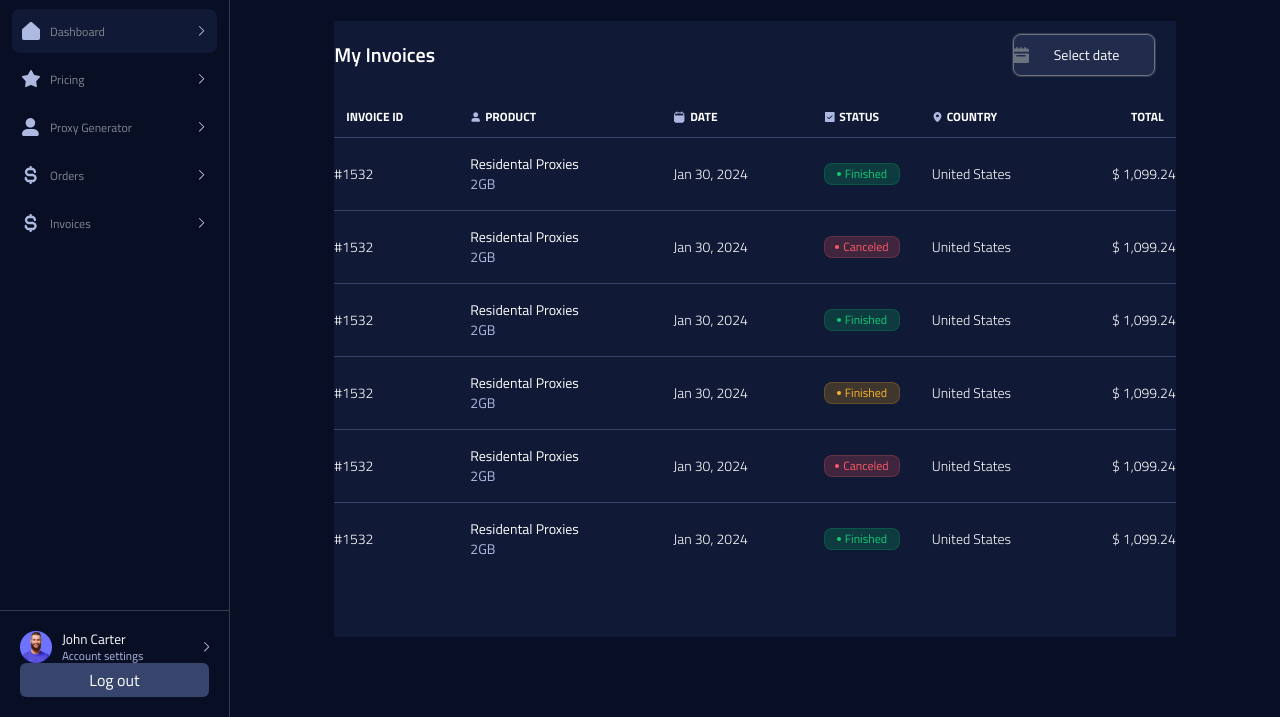
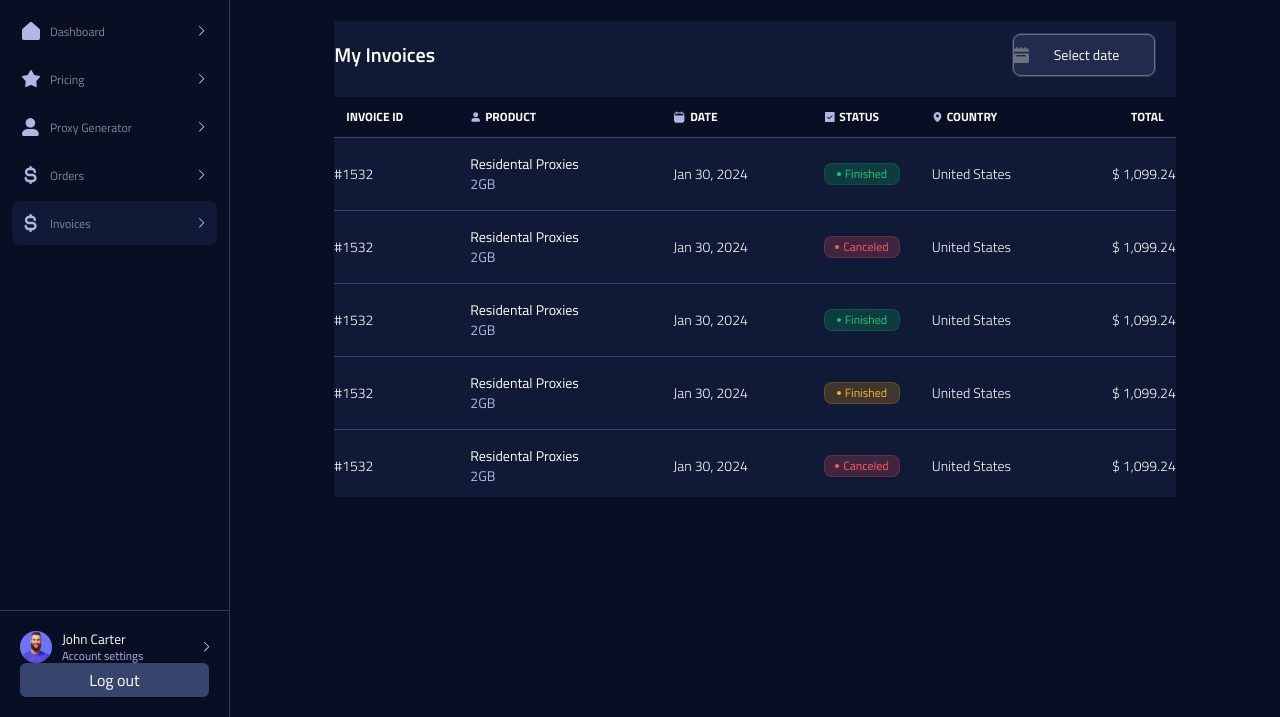
Before and after one commit to SaadMeer/proxySiteUser, a plain HTML site: page invoices.html in a window 1280 px wide. Shown: the part 83-800 px from the top of the page. Drawn offline with nearby package versions, Linux system fonts and the light colour scheme.

Commit message:
ponit 5 fix

```diff
--- a/invoices.html
+++ b/invoices.html
@@ -51,7 +51,7 @@
 
             <div class="sidebar-menu-section">
                 <ul class="sidebar-ul">
-                    <li class="sidebar-li dash-li-1 active">
+                    <li class="sidebar-li dash-li-1">
                         <a href="index.html">
                             <span class="dash-li ">
                                 <svg xmlns="http://www.w3.org/2000/svg" width="18" height="18" viewBox="0 0 14 14"
@@ -127,7 +127,7 @@
                             </svg>
                         </a>
                     </li>
-                    <li class="sidebar-li dash-li-5">
+                    <li class="sidebar-li dash-li-5 active">
                         <a href="invoices.html">
                             <span class="dash-li">
                                 <svg xmlns="http://www.w3.org/2000/svg" width="18" height="18" viewBox="0 0 10 14"
@@ -201,7 +201,7 @@
                 <h3>Invoices</h3>
                 <p>Thank you for using ProxyHaze</p>
 
-                <div class="relative mainLightBg rounded-xl mt-6 pt-2 rightContentInvoiceScroll">
+                <div class="relative mainLightBg rounded-xl mt-6 pt-2 table-wrp block ">
                     <div class="flex justify-between items-center px-8 pb-5 pt-3">
                         <h5 class="text-xl text-white font-semibold">My Invoices</h5>
                         <div class="relative flex max-w-sm rounded-lg bg5 mt-5 mr-5 w-36 mainLightBorder">
@@ -219,13 +219,18 @@
                         </div>
                     </div>
 
+
+
+                    <div class="fixTableHead">
+
                         <table class="w-full text-sm text-left text-white-500 dark:text-white">
-                        <thead class="text-xs text-white-700 uppercase">
-                            <tr class="mainLightBorder-bottom">
-                                <th scope="col" class="p-3 px-8 text-left text-white">
+
+                            <thead class="text-xs text-white-700 uppercase sticky top-0">
+                                <tr class="mainLightBorder-bottom mainLightBg1">
+                                    <th scope="col" class="sticky top-0 p-3 px-8 text-left text-white">
                                         Invoice ID
                                     </th>
-                                <th scope="col" class="p-3 text-center flex items-center text-white">
+                                    <th scope="col" class="sticky top-0 p-3 text-center flex items-center text-white">
                                         <svg xmlns="http://www.w3.org/2000/svg" class="mr-1" width="11" height="10"
                                             viewBox="0 0 11 10" fill="none">
                                             <g clip-path="url(#clip0_37_442)">
@@ -251,7 +256,7 @@
                                         </svg>
                                         Product
                                     </th>
-                                <th scope="col" class="p-3 text-center text-white">
+                                    <th scope="col" class="sticky top-0 p-3 text-center text-white">
                                         <span class="flex items-center">
                                             <svg xmlns="http://www.w3.org/2000/svg" class="mr-1" width="13" height="12"
                                                 viewBox="0 0 13 12" fill="none">
@@ -267,10 +272,10 @@
                                                         <path
                                                             d="M1.68506 4.92712H10.7547V9.99925C10.7547 10.5515 10.3069 10.9992 9.75462 10.9992H2.68506C2.13277 10.9992 1.68506 10.5515 1.68506 9.99925V4.92712Z"
                                                             fill="#AEB9E1" stroke="#AEB9E1" />
-                                                    <path d="M8.73584 1V2.65369" stroke="#AEB9E1" stroke-linecap="round"
-                                                        stroke-linejoin="round" />
-                                                    <path d="M3.7749 1V2.65369" stroke="#AEB9E1" stroke-linecap="round"
-                                                        stroke-linejoin="round" />
+                                                        <path d="M8.73584 1V2.65369" stroke="#AEB9E1"
+                                                            stroke-linecap="round" stroke-linejoin="round" />
+                                                        <path d="M3.7749 1V2.65369" stroke="#AEB9E1"
+                                                            stroke-linecap="round" stroke-linejoin="round" />
                                                     </g>
                                                 </g>
                                                 <defs>
@@ -283,7 +288,7 @@
                                             Date
                                         </span>
                                     </th>
-                                <th scope="col" class="p-3 text-center text-white">
+                                    <th scope="col" class="sticky top-0 p-3 text-center text-white">
                                         <span class="flex items-center">
                                             <svg xmlns="http://www.w3.org/2000/svg" class="mr-1" width="11" height="10"
                                                 viewBox="0 0 11 10" fill="none">
@@ -309,7 +314,7 @@
                                         </span>
 
                                     </th>
-                                <th scope="col" class="p-3 text-center text-white">
+                                    <th scope="col" class="sticky top-0 p-3 text-center text-white">
                                         <span class="flex items-center">
                                             <svg xmlns="http://www.w3.org/2000/svg" class="mr-1" width="11" height="10"
                                                 viewBox="0 0 11 10" fill="none">
@@ -335,14 +340,14 @@
                                         </span>
 
                                     </th>
-                                <th scope="col" class="p-3 px-8 text-right text-white">
+                                    <th scope="col" class="sticky top-0 p-3 px-8 text-right text-white">
                                         Total
                                     </th>
                                 </tr>
                             </thead>
-                        <tbody class="">
+                            <tbody class="rightContentInvoiceScroll">
 
-                            <tr class="mainLightBorder-bottom gray-b text-white font-light">
+                                <tr class=" mainLightBorder-bottom gray-b text-white font-light">
                                     <td class="px-8 py-4 text-left ">
                                         #1532
                                     </td>
@@ -368,7 +373,7 @@
                                         $ 1,099.24
                                     </td>
                                 </tr>
-                            <tr class="mainLightBorder-bottom gray-b text-white font-light">
+                                <tr class=" mainLightBorder-bottom gray-b text-white font-light">
                                     <td class="px-8 py-4 text-left ">
                                         #1532
                                     </td>
@@ -394,7 +399,7 @@
                                         $ 1,099.24
                                     </td>
                                 </tr>
-                            <tr class="mainLightBorder-bottom gray-b text-white font-light">
+                                <tr class=" mainLightBorder-bottom gray-b text-white font-light">
                                     <td class="px-8 py-4 text-left ">
                                         #1532
                                     </td>
@@ -420,7 +425,7 @@
                                         $ 1,099.24
                                     </td>
                                 </tr>
-                            <tr class="mainLightBorder-bottom gray-b text-white font-light">
+                                <tr class=" mainLightBorder-bottom gray-b text-white font-light">
                                     <td class="px-8 py-4 text-left ">
                                         #1532
                                     </td>
@@ -446,7 +451,7 @@
                                         $ 1,099.24
                                     </td>
                                 </tr>
-                            <tr class="mainLightBorder-bottom gray-b text-white font-light">
+                                <tr class=" mainLightBorder-bottom gray-b text-white font-light">
                                     <td class="px-8 py-4 text-left ">
                                         #1532
                                     </td>
@@ -472,7 +477,7 @@
                                         $ 1,099.24
                                     </td>
                                 </tr>
-                            <tr class="gray-b text-white font-light">
+                                <tr class=" gray-b text-white font-light">
                                     <td class="px-8 py-4 text-left ">
                                         #1532
                                     </td>
@@ -501,6 +506,9 @@
 
                             </tbody>
                         </table>
+
+                    </div>
+
                 </div>
             </div>
         </div>
--- a/style.css
+++ b/style.css
@@ -81,6 +81,10 @@ input:focus {
 
 .mainLightBg {
     background-color: #101935;
+}
+
+.mainLightBg1 {
+    background-color: #080f25;
 }
 
 .mainDarkBg {
@@ -292,7 +296,6 @@ body {
 
 .bottom-user-name-hide {
     display: none;
-
 }
 
 /*
@@ -358,6 +361,7 @@ body {
 .dash-li-name {
     margin: 2px 0px 0px 5px;
 }
+
 /* SideBar Hover Content */
 .dash-li-name-show-1::after {
     content: "Dashboard";
@@ -378,6 +382,7 @@ body {
     opacity: 0;
     transition: 0.5s ease-in-out;
 }
+
 .dash-li-name-show-1:hover::after {
     display: block;
     z-index: 999;
@@ -405,6 +410,7 @@ body {
     opacity: 0;
     transition: 0.5s ease-in-out;
 }
+
 .dash-li-name-show-2:hover::after {
     display: block;
     z-index: 999;
@@ -412,6 +418,7 @@ body {
     opacity: 1;
     transition: 0.5s ease-in-out;
 }
+
 .dash-li-name-show-3::after {
     content: "Proxy Generator";
     display: none;
@@ -432,6 +439,7 @@ body {
     opacity: 0;
     transition: 0.5s ease-in-out;
 }
+
 .dash-li-name-show-3:hover::after {
     display: block;
     z-index: 999;
@@ -459,6 +467,7 @@ body {
     opacity: 0;
     transition: 0.5s ease-in-out;
 }
+
 .dash-li-name-show-4:hover::after {
     display: block;
     z-index: 999;
@@ -466,6 +475,7 @@ body {
     opacity: 1;
     transition: 0.5s ease-in-out;
 }
+
 .dash-li-name-show-5::after {
     content: "Invoices";
     display: none;
@@ -485,6 +495,7 @@ body {
     opacity: 0;
     transition: 0.5s ease-in-out;
 }
+
 .dash-li-name-show-5:hover::after {
     display: block;
     z-index: 999;
@@ -729,6 +740,7 @@ body {
 .Overview-mainInner-box2 h2 {
     padding-left: 14px;
 }
+
 
 .table {
     width: 100%;
@@ -1026,11 +1038,7 @@ body {
     display: block;
 }
 
-.rightContentInvoiceScroll {
-    height: 77vh;
-    overflow: auto;
-    display: block;
-}
+
 
 .rightContentWalletScroll {
     max-height: 290px;
@@ -1058,7 +1066,7 @@ body {
     background: transparent;
 }
 
-rightContentWalletScroll::-webkit-scrollbar-track {
+.rightContentWalletScroll::-webkit-scrollbar-track {
     background: transparent;
 }
 
@@ -1082,6 +1090,32 @@ rightContentWalletScroll::-webkit-scrollbar-track {
 }
 
 .rightContentInvoiceScroll::-webkit-scrollbar-thumb {
+    background: #37446b9f;
+    height: 100px;
+}
+
+
+/* .rightContentInvoiceScroll {
+    height: 20vh;
+    overflow-y: auto;
+    display: block;
+} */
+
+.fixTableHead {
+    overflow-y: auto;
+    height: 400px;
+}
+
+.fixTableHead::-webkit-scrollbar {
+    width: 3px;
+    border-radius: 30%;
+}
+
+.fixTableHead::-webkit-scrollbar-track {
+    background: transparent;
+}
+
+.fixTableHead::-webkit-scrollbar-thumb {
     background: #37446b9f;
     height: 100px;
 }
--- a/wallet.html
+++ b/wallet.html
@@ -51,7 +51,7 @@
 
             <div class="sidebar-menu-section">
                 <ul class="sidebar-ul">
-                <li class="sidebar-li dash-li-1 active">
+                    <li class="sidebar-li dash-li-1">
                         <a href="index.html">
                             <span class="dash-li ">
                                 <svg xmlns="http://www.w3.org/2000/svg" width="18" height="18" viewBox="0 0 14 14"
@@ -108,7 +108,7 @@
                             </svg>
                         </a>
                     </li>
-                <li class="sidebar-li dash-li-4">
+                    <li class="sidebar-li dash-li-4 active">
                         <a href="wallet.html">
                             <span class="dash-li">
                                 <svg xmlns="http://www.w3.org/2000/svg" width="18" height="18" viewBox="0 0 10 14"
@@ -167,7 +167,6 @@
                 <button class="logout-btn text-white bg6 w-full rounded-md mt-5">Log out</button>
             </div>
         </div>
-    <!-- sidebar end -->
         <!-- Mob Header start -->
         <div class="mob-header flex justify-between items-center p-5">
             <span class="text-white text-1xl flex items-center">
@@ -337,13 +336,17 @@
                                 <div class="block">
                                     <span class="text-white text-md font-medium py-3 sssssss">Amount:
                                         <span>$250</span></span><br>
-                                    <span class="text-white text-md font-medium py-3 sssssss">Bonus: <span>$5</span></span><br>
-                                    <span class="text-white text-md font-medium py-3 sssssss">Bonus: <span>$5</span></span><br>
+                                    <span class="text-white text-md font-medium py-3 sssssss">Bonus:
+                                        <span>$5</span></span><br>
+                                    <span class="text-white text-md font-medium py-3 sssssss">Bonus:
+                                        <span>$5</span></span><br>
                                     <span class="text-white text-md font-medium py-3 sssssss">Gateway Fees:
                                         <span>$2.5</span></span><br>
-                                    <span class="text-white text-md font-medium py-3 sssssss">Total: <span>$252.5</span></span>
+                                    <span class="text-white text-md font-medium py-3 sssssss">Total:
+                                        <span>$252.5</span></span>
                                     <br><br>
-                                    <button class="py-1 px-8 text-1xl font-medium text-white bg3 rounded-md">Top up</button>
+                                    <button class="py-1 px-8 text-1xl font-medium text-white bg3 rounded-md">Top
+                                        up</button>
                                 </div>
                             </div>
                         </div>
@@ -425,7 +428,7 @@
 
 
     <!-- scripts -->
-    <script src="./vendor/js/app.js"></script>
+    <script src="app.js"></script>
 </body>
 
 </html>
```
Also changed, not shown: generator.html (+2 -2 lines), pricing.html (+2 -2 lines). Lines whose indentation alone changed are shown as unchanged.
